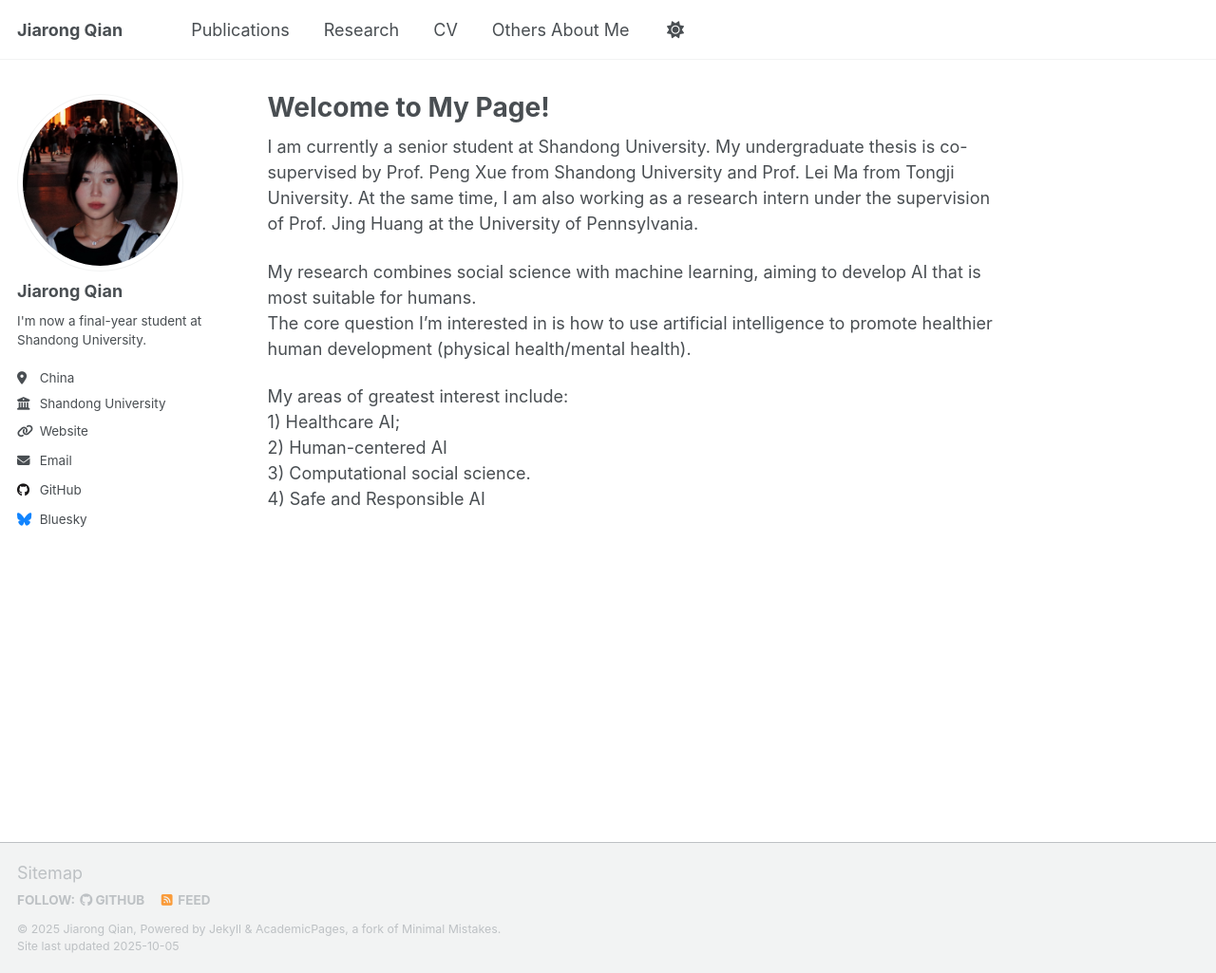
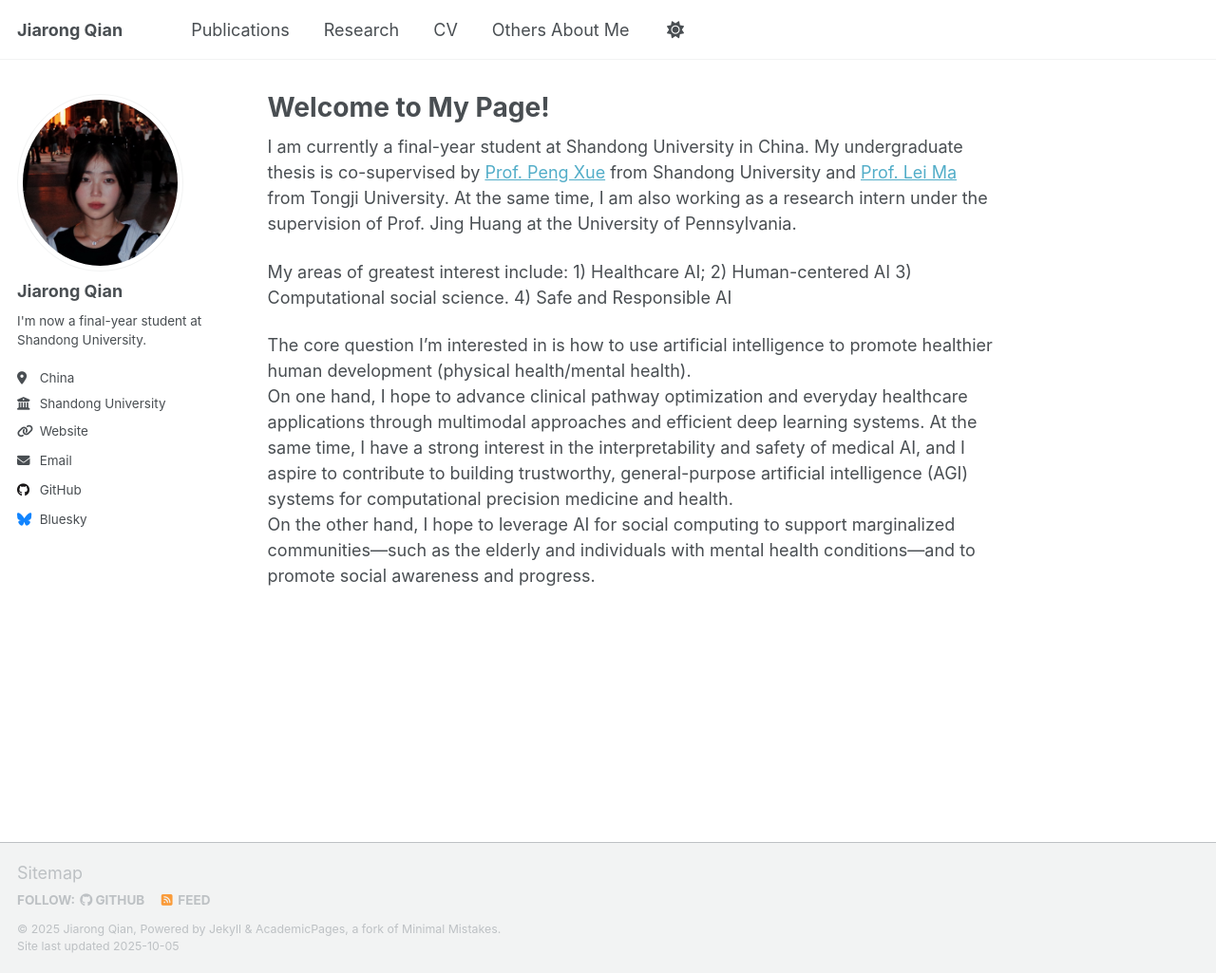
Before and after one commit to JiarongQian/JiarongQian.github.io, a Jekyll site: the page built from _pages/about.md, in a window 1280 px wide and 1025 px high. Shown: the whole window at 95% size. Built offline with Jekyll 4.4.1, drawn with Linux system fonts in a browser that asks for light colours; a script that is not in the unit is left out.

Commit message:
about.md

```diff
--- a/_pages/about.md
+++ b/_pages/about.md
@@ -7,13 +7,14 @@ redirect_from:
   - /about.html
 ---
 
-I am currently a senior student at Shandong University. My undergraduate thesis is co-supervised by Prof. Peng Xue from Shandong University and Prof. Lei Ma from Tongji University. At the same time, I am also working as a research intern under the supervision of Prof. Jing Huang at the University of Pennsylvania.<br>
+I am currently a final-year student at Shandong University in China. My undergraduate thesis is co-supervised by <a href="scholar.google.com/citations?user=ooqH5wcAAAAJ&hl=zh-CN" target="_blank">Prof. Peng Xue</a> from Shandong University and <a href="https://scholar.google.com/citations?user=bI_qetYAAAAJ&hl=en" target="_blank">Prof. Lei Ma</a> from Tongji University. At the same time, I am also working as a research intern under the supervision of Prof. Jing Huang at the University of Pennsylvania.
 
-My research combines social science with machine learning, aiming to develop AI that is most suitable for humans.<br>
-The core question I'm interested in is how to use artificial intelligence to promote healthier human development (physical health/mental health).<br>
+My areas of greatest interest include:
+1) Healthcare AI;
+2) Human-centered AI
+3) Computational social science.
+4) Safe and Responsible AI
 
-My areas of greatest interest include:<br>
-1) Healthcare AI;<br>
-2) Human-centered AI<br>
-3) Computational social science.<br>
-4) Safe and Responsible AI<br>
+The core question I’m interested in is how to use artificial intelligence to promote healthier human development (physical health/mental health).<br>
+On one hand, I hope to advance clinical pathway optimization and everyday healthcare applications through multimodal approaches and efficient deep learning systems. At the same time, I have a strong interest in the interpretability and safety of medical AI, and I aspire to contribute to building trustworthy, general-purpose artificial intelligence (AGI) systems for computational precision medicine and health. <br>
+On the other hand, I hope to leverage AI for social computing to support marginalized communities—such as the elderly and individuals with mental health conditions—and to promote social awareness and progress.<br>
```
